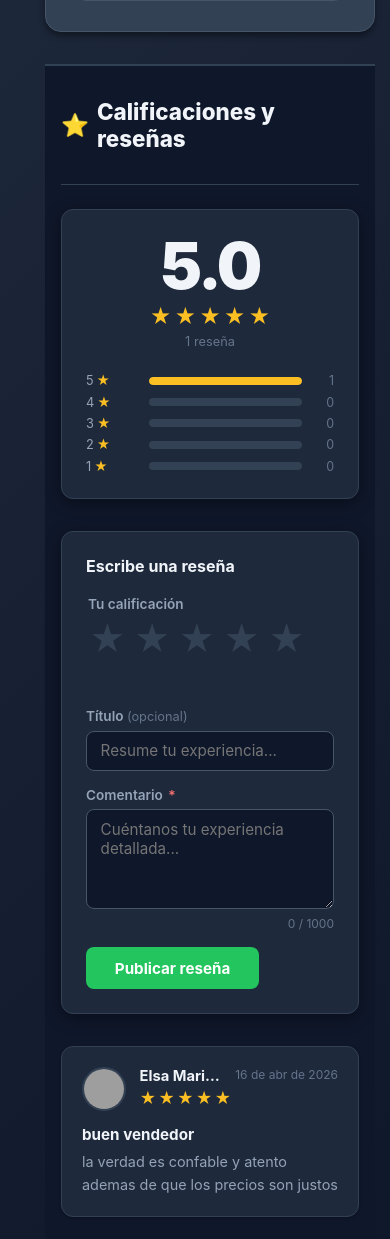
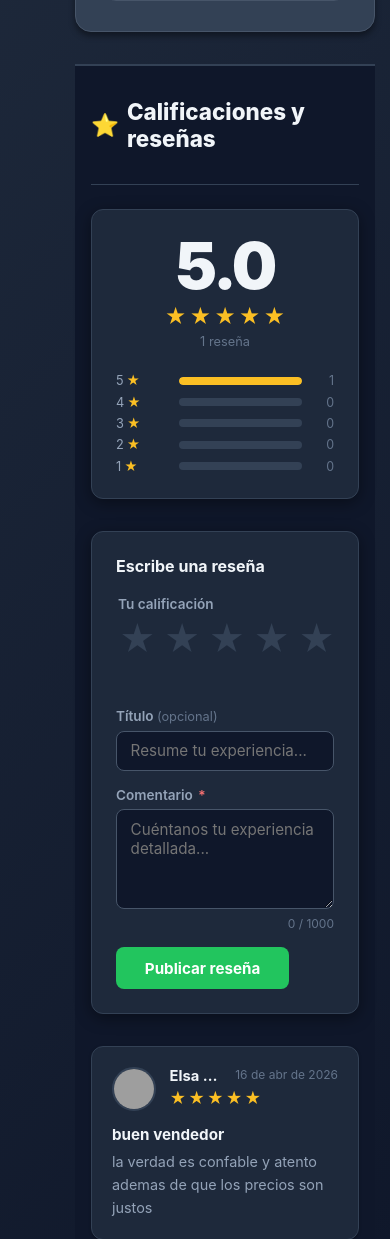
Before and after one commit to SilverWolf91/ASCC, a PHP site: page /ascc/perfil_vendedor.php?id=26 in a window 390 px wide. Shown: the part 2031-3270 px from the top of the page. Run offline with PHP 8.4, Linux system fonts and the light colour scheme; a user stored in the database is signed in; data comes from the database, SQL or seed files in the repository; grey boxes are pictures that could not be loaded.

Commit message:
UI: Increase left padding to clear the 64px wide floating menu button on mobile

```diff
--- a/public/css/producto-detalle.css
+++ b/public/css/producto-detalle.css
@@ -692,7 +692,7 @@ body {
 /* RESPONSIVE */
 @media (max-width: 768px) {
     .detail-container {
-        padding: 20px 15px 20px 45px; /* Give room for the floating sidebar toggle */
+        padding: 20px 15px 20px 75px; /* 16px left + 48px button width + 11px clearance */
     }
 
     .product-detail {
```
